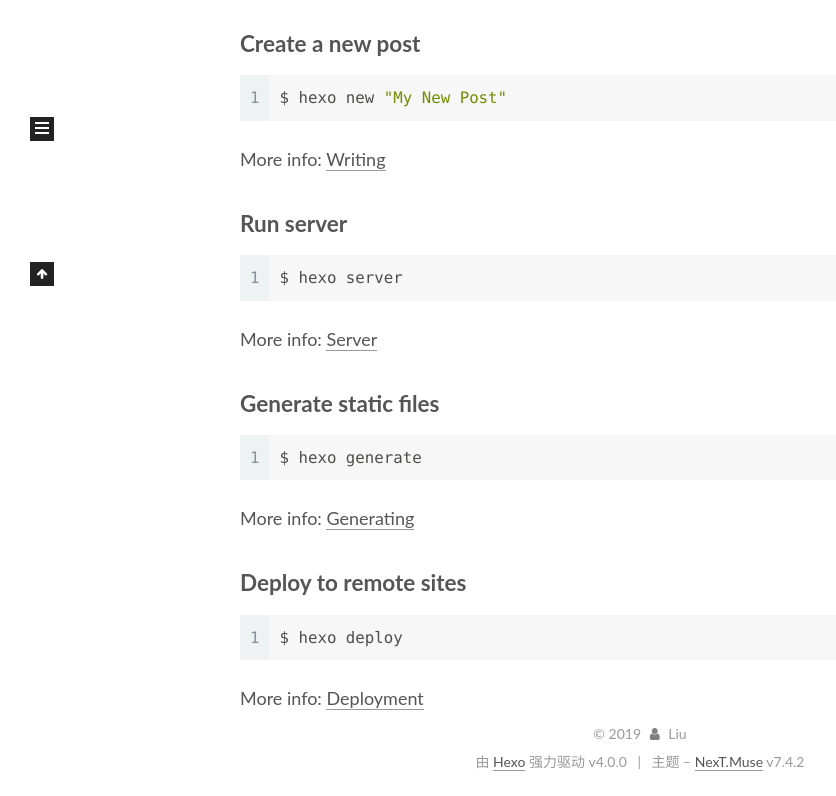
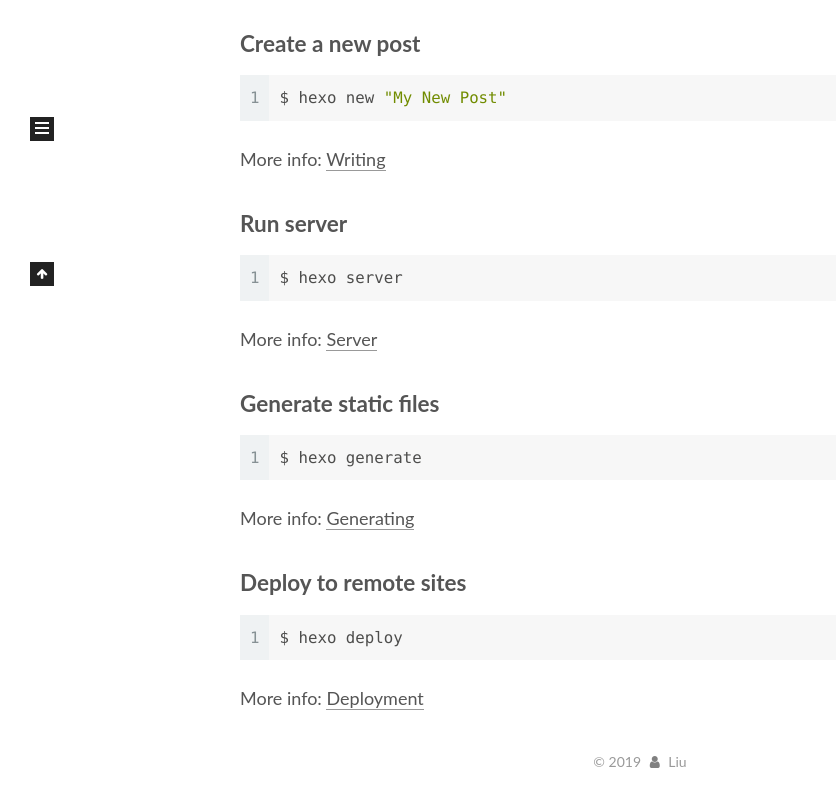
Before and after one commit to lyp694096417/LBlog.github.io, a plain HTML site: page index.html in a window 1280 px wide. Shown: the part 614-1410 px from the top of the page, without its empty margins (0-836 px from the left). Drawn offline with Linux system fonts and the light colour scheme.

Commit message:
Site updated: 2019-10-25 19:16:38

```diff
--- a/css/main.css
+++ b/css/main.css
@@ -1146,7 +1146,7 @@ pre .javascript .function {
 }
 .links-of-author a::before,
 .links-of-author span.exturl::before {
-  background: #ffff47;
+  background: #e59e13;
   border-radius: 50%;
   content: ' ';
   display: inline-block;
--- a/index.html
+++ b/index.html
@@ -317,11 +317,6 @@
   </span>
   <span class="author" itemprop="copyrightHolder">Liu</span>
 </div>
-  <div class="powered-by">由 <a href="https://hexo.io/" class="theme-link" rel="noopener" target="_blank">Hexo</a> 强力驱动 v4.0.0
-  </div>
-  <span class="post-meta-divider">|</span>
-  <div class="theme-info">主题 – <a href="https://muse.theme-next.org/" class="theme-link" rel="noopener" target="_blank">NexT.Muse</a> v7.4.2
-  </div>
 
 
 
```
Also changed, not shown: 2019/10/25/hello-world/index.html (+0 -5 lines), archives/2019/10/index.html (+0 -5 lines), archives/2019/index.html (+0 -5 lines), archives/index.html (+0 -5 lines).
